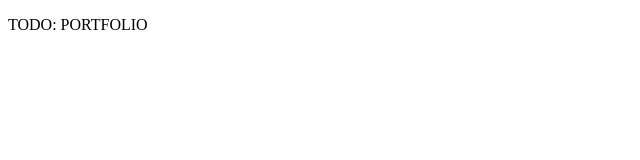
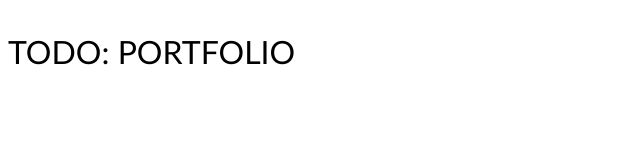
Before and after one commit to shinjxtsu/shinjxtsu, a plain HTML site: page home.html in a window 1280 px wide. Shown: the whole page, without its empty margins (0-640 px from the left). Drawn offline with Linux system fonts and the light colour scheme.

Commit message:
changed main page to home, added css file

```diff
--- a/index.html
+++ b/home.html
@@ -4,8 +4,9 @@
     <meta charset="UTF-8">
     <meta name="viewport" content="width=device-width, initial-scale=1.0">
     <title>Shinjxtsu</title>
+    <link rel="stylesheet" href="stylesheet.css">
 </head>
 <body>
-    <p>TODO: PORTFOLIO</p>
+    <p name="texto" style="font-size: xx-large;font-family: 'Gill Sans', 'Gill Sans MT', Calibri, 'Trebuchet MS', sans-serif;">TODO: PORTFOLIO</p>
 </body>
 </html>
```
Also changed, not shown: stylesheet.css (added).
